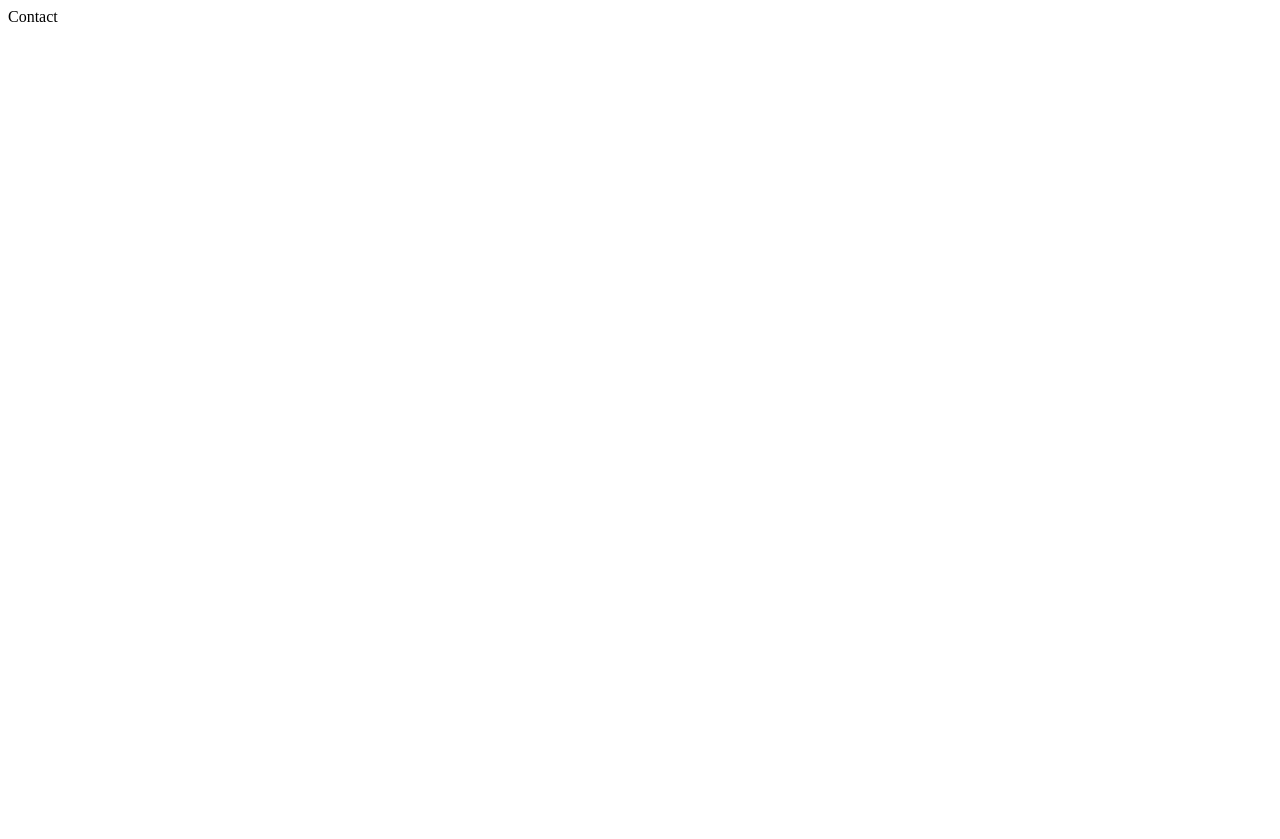
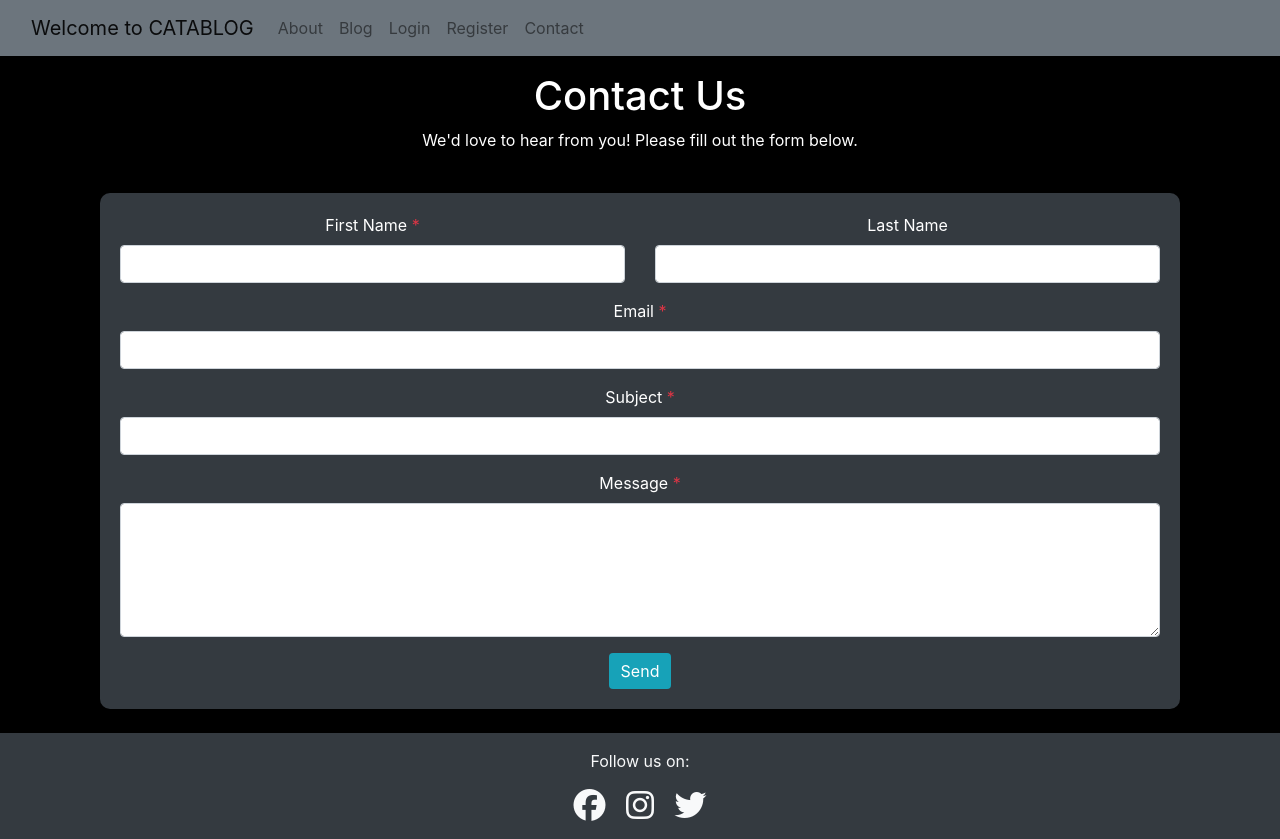
Before and after one commit to MABSWE/PP4, a Django app: page /contact/ in a window 1280 px wide. Before the commit the page is almost empty. Before the commit the page ends 22 px from the top, so only its background shows below. Run offline with Django 4.2, Linux system fonts and the light colour scheme; some libraries are stand-ins or nearby versions.

Commit message:
Add contact page with a form

```diff
--- a/blog/static/css/style.css
+++ b/blog/static/css/style.css
@@ -4,6 +4,7 @@ html, body {
     margin: 0;
     display: flex;
     flex-direction: column;
+
 }
 
 .text-center {
@@ -44,3 +45,25 @@ footer a:hover {
 footer i {
     font-size: 24px;
 }
+
+/* Form */
+form {
+    background-color: #343a40;
+    padding: 20px;
+    border-radius: 10px;
+    box-shadow: 0 4px 6px rgba(0, 0, 0, 0.1);
+}
+
+form .form-control {
+    border: 1px solid #ced4da;
+}
+
+form .btn {
+    background-color: #17a2b8;
+    border: none;
+    color: #fff;
+}
+
+form .btn:hover {
+    background-color: #31ac21;
+}
--- a/blog/templates/contact.html
+++ b/blog/templates/contact.html
@@ -1 +1,40 @@
-<p>Contact</p>
+{% extends 'base.html' %}
+
+{% block title %}
+Contact - CATABLOG
+{% endblock %}
+
+{% block content %}
+<div class="container mt-5">
+  <h1 class="text-center">Contact Us</h1>
+  <p class="text-center">We'd love to hear from you! Please fill out the form below.</p>
+  <hr class="mb-4">
+
+  <form method="post" action="{% url 'contact' %}">
+    {% csrf_token %}
+    <div class="row">
+      <div class="col-md-6 mb-3">
+        <label for="first_name">First Name <span class="text-danger">*</span></label>
+        <input type="text" class="form-control" id="first_name" name="first_name" required>
+      </div>
+      <div class="col-md-6 mb-3">
+        <label for="last_name">Last Name</label>
+        <input type="text" class="form-control" id="last_name" name="last_name">
+      </div>
+    </div>
+    <div class="mb-3">
+      <label for="email">Email <span class="text-danger">*</span></label>
+      <input type="email" class="form-control" id="email" name="email" required>
+    </div>
+    <div class="mb-3">
+      <label for="subject">Subject <span class="text-danger">*</span></label>
+      <input type="text" class="form-control" id="subject" name="subject" required>
+    </div>
+    <div class="mb-3">
+      <label for="message">Message <span class="text-danger">*</span></label>
+      <textarea class="form-control" id="message" name="message" rows="5" required></textarea>
+    </div>
+    <button type="submit" class="btn btn-primary">Send</button>
+  </form>
+</div>
+{% endblock %}
```
